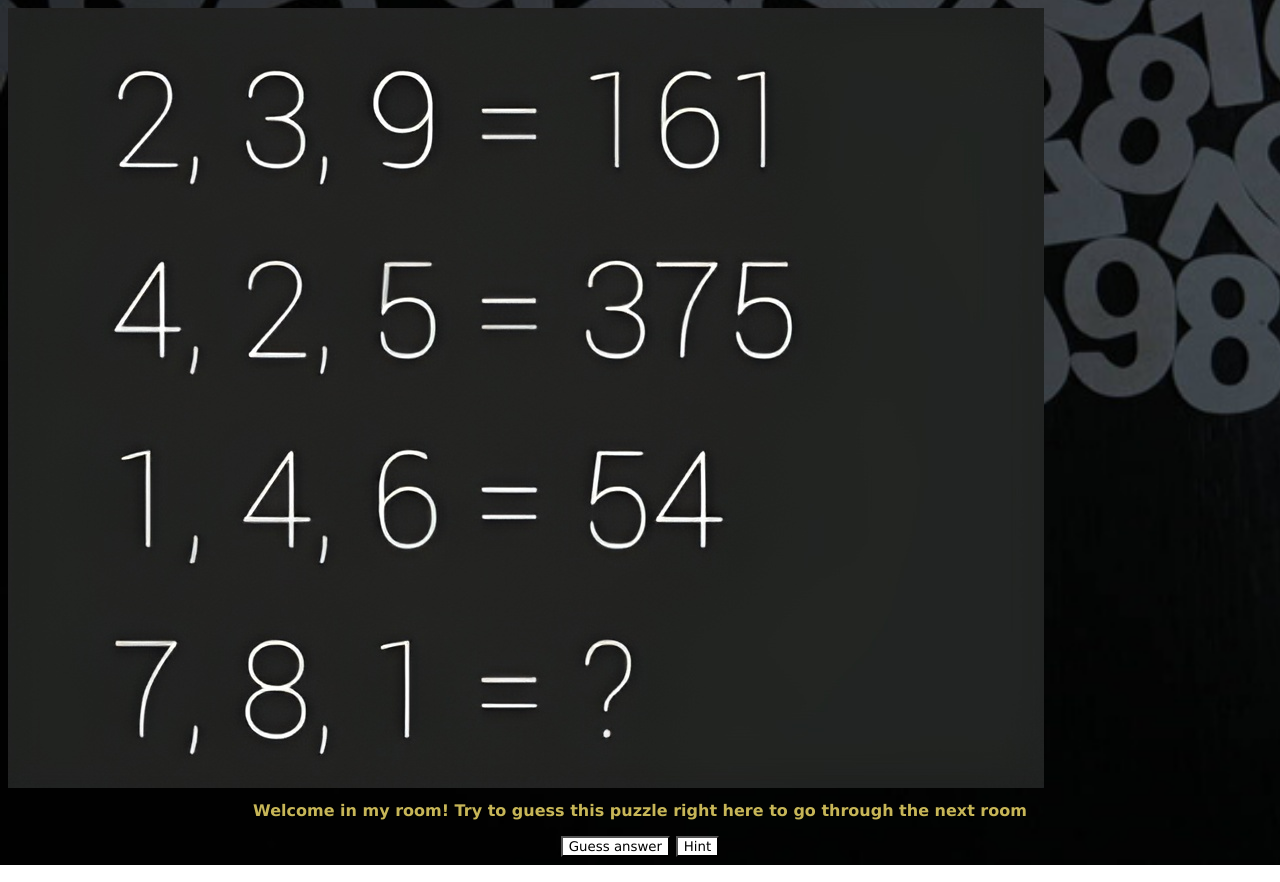
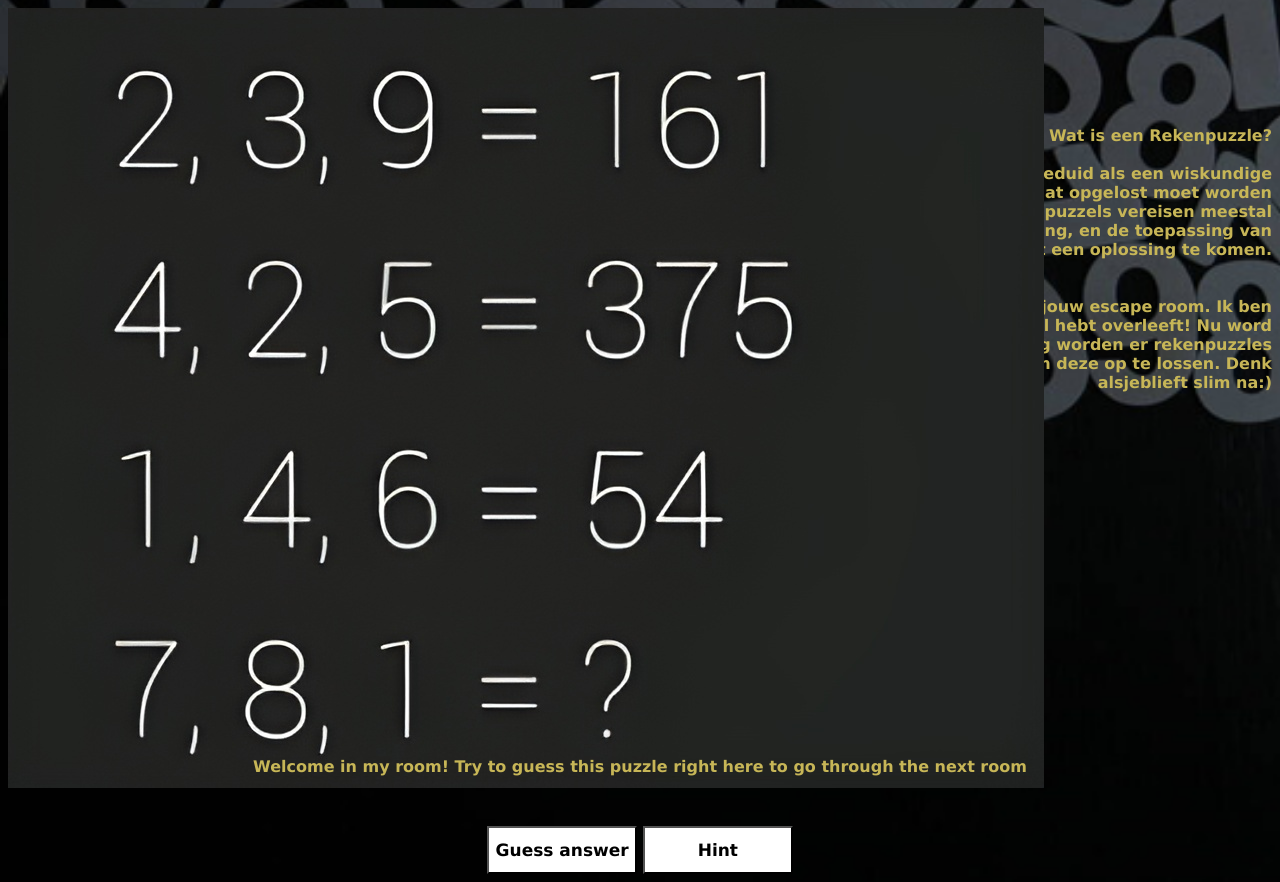
Before and after one commit to Thomaswhang/EscapeRoom, a plain HTML site: page html/index.html in a window 1280 px wide. Shown: the part 81-963 px from the top of the page. Drawn offline with Linux system fonts and the light colour scheme.

Commit message:
update 26102023

```diff
--- a/css/style.css
+++ b/css/style.css
@@ -8,7 +8,19 @@
     font-size: large;
 }
 
-.rules{
+.rules {
+    font-size: medium;
+    text-align: center;
+    margin-bottom: 50px;
+    margin-top: -49px;
+}
+.rules-two {
+    width: 44%;
+    margin-bottom: 20px;
+    margin-top: -700px;
+    text-align: right;
+    float: right;
+    font-family: Verdana, Geneva, Tahoma, sans-serif;
     font-size: medium;
 }
 
@@ -25,12 +37,23 @@ body{
     justify-content: center;
     align-items: center;
 }
-.my-button{
+.my-button {
     background-color: white;
     color: black;
     font-family: Verdana, Geneva, Tahoma, sans-serif;
+    width: 150px;
+    height: 48px;
+    font-size: 17px;
+    font-weight: bold;
+    text-align: center;
 }
-.my-button-two{
+.my-button-two {
+    background-color: white;
     color: black;
-    background-color: white;
+    font-family: Verdana, Geneva, Tahoma, sans-serif;
+    width: 150px;
+    height: 48px;
+    font-size: 17px;
+    font-weight: bold;
+    text-align: center;
 }
--- a/html/index.html
+++ b/html/index.html
@@ -1,5 +1,6 @@
 <!DOCTYPE html>
 <html lang="en">
+
 <head>
     <meta charset="UTF-8">
     <meta http-equiv="X-UA-Compatible" content="IE=edge">
@@ -7,14 +8,32 @@
     <title>Math Riddle</title>
     <link rel="stylesheet" href="/css/style.css">
 </head>
+
 <body class="explaining" style="background-image: url('/img/achtergrond\ foto.jfif');">
-    <header><h1>Math Riddle Room</h1></header>
+    <header>
+        <h1>Math Riddles: Room 2</h1>
+    </header>
     <img class="math-riddle-picture" src="/img/math riddle level 100 - upscaled.png" alt="mathRiddle">
+    <p class="paragraph-one">
     <h2 class="rules">Welcome in my room! Try to guess this puzzle right here to go through the next room</h2>
+    </p>
+    <p class="paragraph-two">
+    <h2 class="rules-two">Wat is een Rekenpuzzle?<br><br>
+        Een rekenpuzzle (vaak ook aangeduid als een wiskundige puzzel) is een spel of probleem dat opgelost moet worden
+        door wiskundige methoden. Deze puzzels vereisen meestal logisch denken, patroonherkenning, en de toepassing van
+        wiskundige concepten om tot een oplossing te komen.<br><br><br>
+
+        Welkom in de tweede kamer van jouw escape room. Ik ben trots op je dat je de eerste kamer al
+        hebt overleeft! Nu word het pas echt lastig. Al eeuwenlang worden er rekenpuzzles gespeeld. Nu is het jouw beurt
+        om deze op te lossen. Denk alsjeblieft slim na:)<br><br>
+
+    </h2>
+    </p>
     <button class="my-button">Guess answer</button>
     <button class="my-button-two">Hint</button>
 
 
 </body>
 <script src="/js/main.js"></script>
+
 </html>
```
